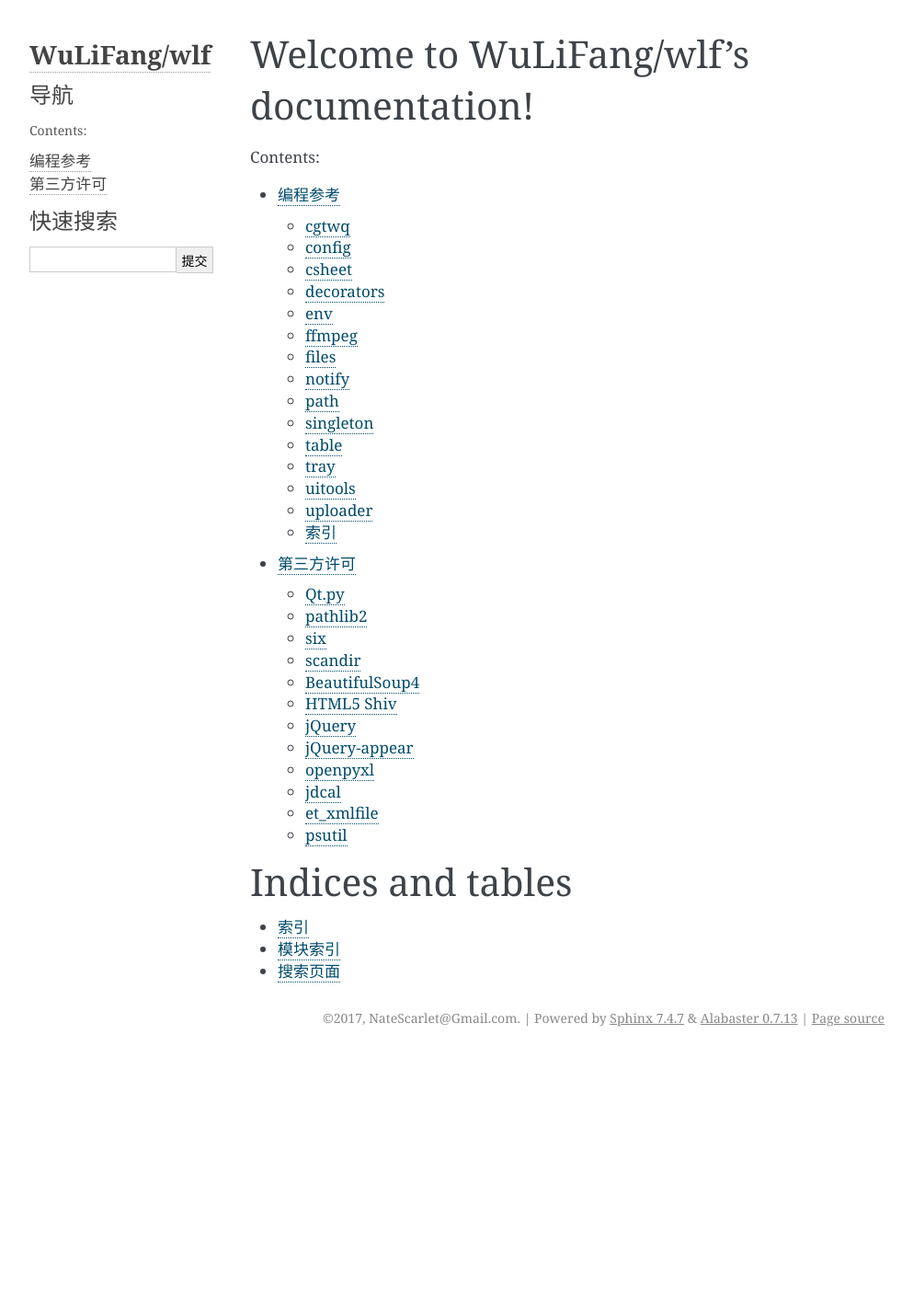
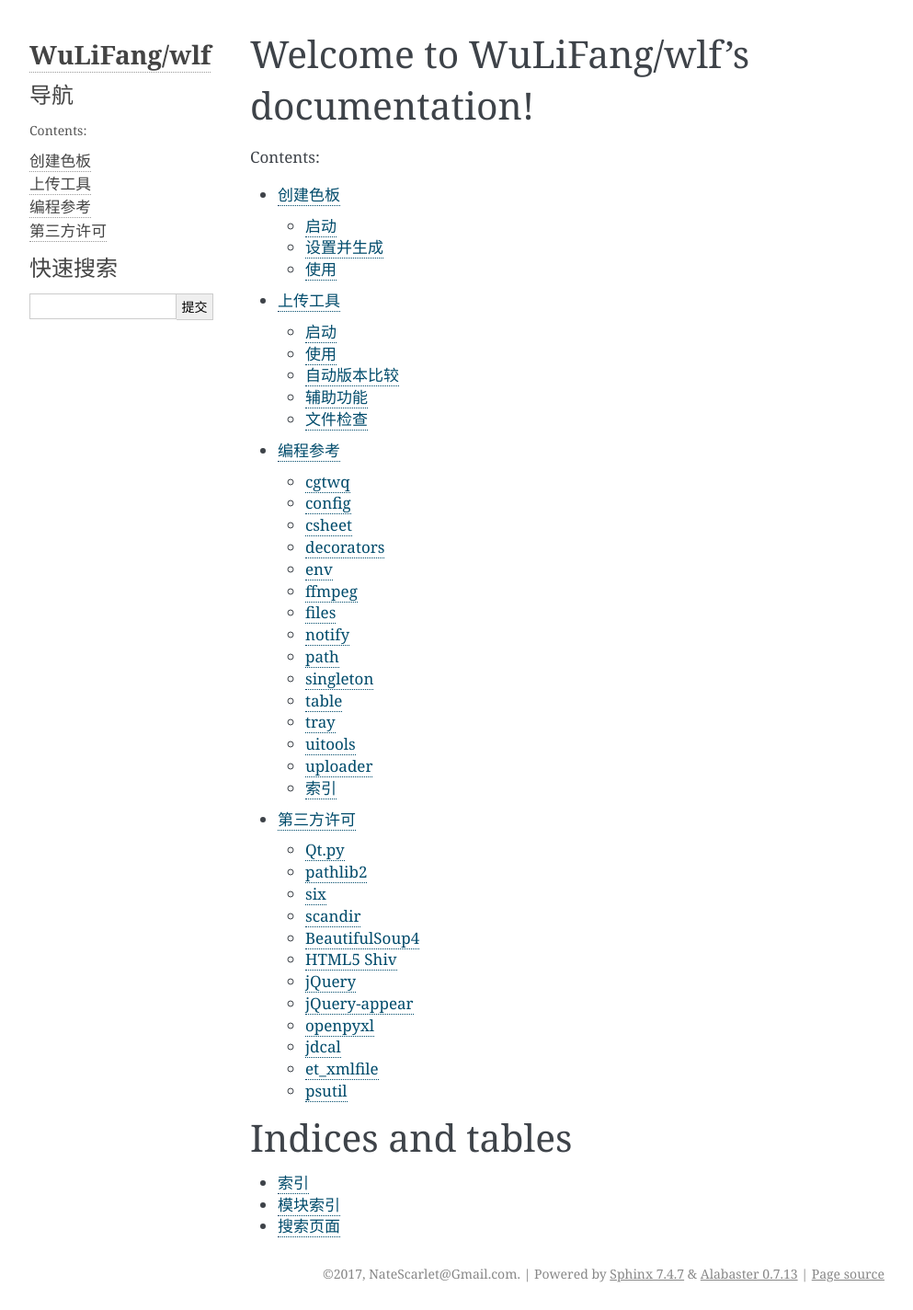
Before and after one commit to WuLiFang/wlf, a Sphinx documentation site: the page built from Documentation/source/index.rst, in a window 1280 px wide. Shown: the whole page at 92% size, without its empty margins (148-1141 px from the left). Built offline with Sphinx 7.4.7, drawn with Linux system fonts in a browser that asks for light colours; before the commit the page ends 1146 px from its top, so only the background shows below that; some of the changed lines change nothing that is shown.

Commit message:
Documenting

```diff
--- a/Documentation/source/conf.py
+++ b/Documentation/source/conf.py
@@ -131,7 +131,7 @@ htmlhelp_basename = 'WuLiFangwlfdoc'
 latex_elements = {
     # The paper size ('letterpaper' or 'a4paper').
     #
-    # 'papersize': 'letterpaper',
+    'papersize': 'a4paper',
 
     # The font size ('10pt', '11pt' or '12pt').
     #
@@ -150,8 +150,8 @@ latex_elements = {
 # (source start file, target name, title,
 #  author, documentclass [howto, manual, or own class]).
 latex_documents = [
-    (master_doc, 'WuLiFangwlf.tex', u'WuLiFang/wlf Documentation',
-     u'NateScarlet@Gmail.com', 'manual'),
+    (master_doc, 'WuLiFangwlf.tex', u'WuLiFang/wlf 文档',
+     u'北京吾立方数码科技有限公司', 'manual'),
 ]
 
 
--- /dev/null
+++ b/Documentation/source/csheet.rst
@@ -0,0 +1,76 @@
+.. _创建色板:
+
+创建色板
+===============
+
+为一个文件夹中的图像文件(.jpg, .png, .jpeg)创建html色板
+
+启动
+------------
+
+将wlf包加入你python的site-packages之后
+
+使用 ``python -m wlf.csheet -h`` 查看命令行参数
+
+如果不带任何参数调用将会显示图形界面
+
+
+设置并生成
+-----------------
+
+.. image:: csheet.png
+
+如果使用GUI界面, 需要CGTeamWork支持
+
+:guilabel:`项目` 栏会自动载入当前所有CGTeamWork项目
+
+通过前缀进行过滤出你想要的镜头
+
+如果勾选生成动图, 将会在服务器上利用提交的视频生成动图, 已经被其他人生成过的视频将会自动跳过
+
+打包
+**********
+默认生成的色板需要连接得上本服务器和本包才能正常查看
+
+如果需要脱离服务器, 使用 :guilabel:`打包到本地`
+
+将会自动下载所有所需资源至 :guilabel:`输出文件夹`
+
+使用
+--------------
+
+.. note::
+
+  需要支持ES6的主流浏览器, 如果使用的是低版本IE会提示更新浏览器。
+
+动图
+********************
+
+鼠标悬停在缩略图上时如果有动图将会切换成动图显示
+
+如果这一镜头只有视频将固定为动图显示
+
+大图查看
+****************
+
+此功能禁用脚本时也能基本使用
+
+点击任意缩略图进入大图查看器
+
+使用 `<` 和 `>` 按钮切换上一张下一张
+
+点击空白处回到缩略图视野
+
+.. tip::
+
+  安装了吾立方Nuke插件后可直接将此处大图拖入Nuke。
+
+
+刷新
+*************
+
+每当缩略图滚入视野会自动刷新
+
+鼠标划过缩略图也会更新
+
+更新最低间隔10秒, 以减少卡顿
--- a/Documentation/source/index.rst
+++ b/Documentation/source/index.rst
@@ -7,11 +7,13 @@ Welcome to WuLiFang/wlf's documentation!
 ========================================
 
 .. toctree::
-   :maxdepth: 2
-   :caption: Contents:
+  :maxdepth: 2
+  :caption: Contents:
 
-   reference
-   licenses
+  csheet
+  uploader
+  reference
+  licenses
 
 
 
--- /dev/null
+++ b/Documentation/source/uploader.rst
@@ -0,0 +1,54 @@
+上传工具
+===============
+上传工作成果至服务器或CGTeamWork
+
+.. tip::
+
+  现在全面使用CGTeamWork, 上传至服务器的功能停止更新
+
+启动
+------------
+在Nuke和CGTeamWork中都已添加对应菜单
+
+如果要独立启动
+
+在python中使用以下语句
+
+.. code-block:: python
+
+  import wlf.uploader
+  wlf.uploader.main()
+
+使用
+----------------
+
+.. image:: uploader.png
+
+1. 将 :guilabel:`流程` 设为上传内容所属流程
+
+2. 将输入目录设为放置要上传的内容所在目录
+
+3. 勾选需上传内容后点击上传
+
+自动版本比较
+----------------------
+
+文件框中将只会显示以 `*_v版本` 方式命名文件的最新版本
+
+如果文件和服务器上的文件相同将显示为灰色, 无需也无法上传
+
+辅助功能
+--------------------
+
+双击文件框中的文件将直接打开对应文件
+
+如果文件同目录有 `burn-in` 文件夹并且勾选了 :guilabel:`辅助信息`
+
+将打开 `burn-in` 文件夹中的对应文件
+
+文件检查
+-------------------
+
+如果不是分配给当前用户的任务或者有其他问题,
+
+条目将会显示为红色, 鼠标悬停可查看具体错误信息。
```
Also changed, not shown: Documentation/source/licenses.rst (+14 -5 lines), Documentation/source/csheet.png (added), Documentation/source/uploader.png (added).
